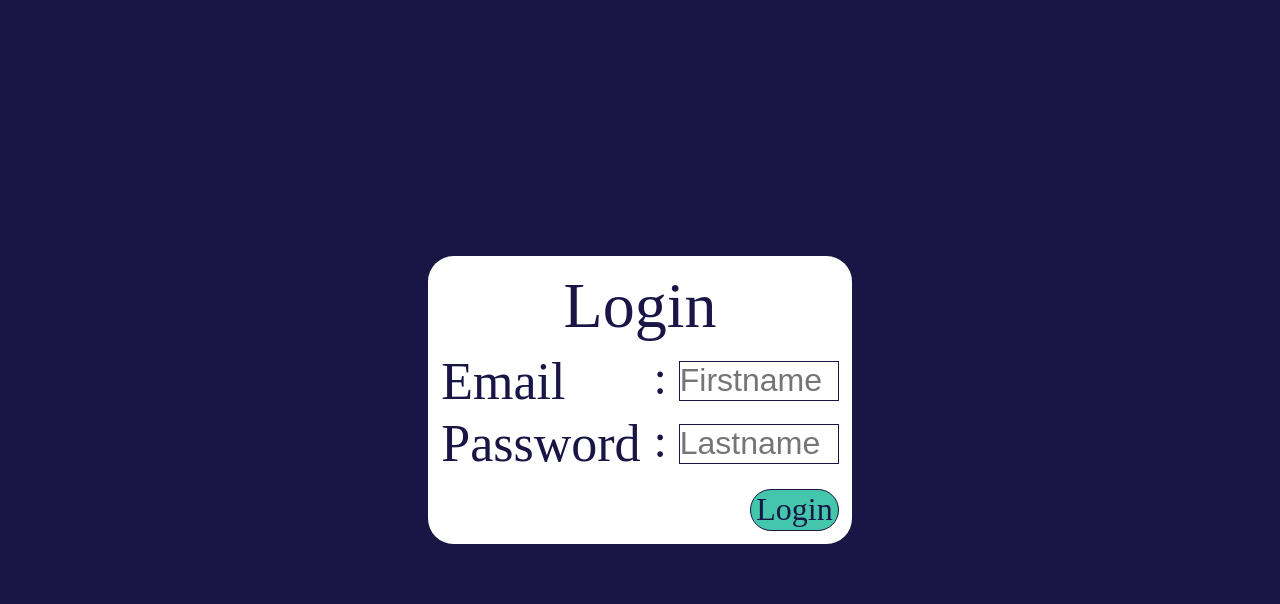
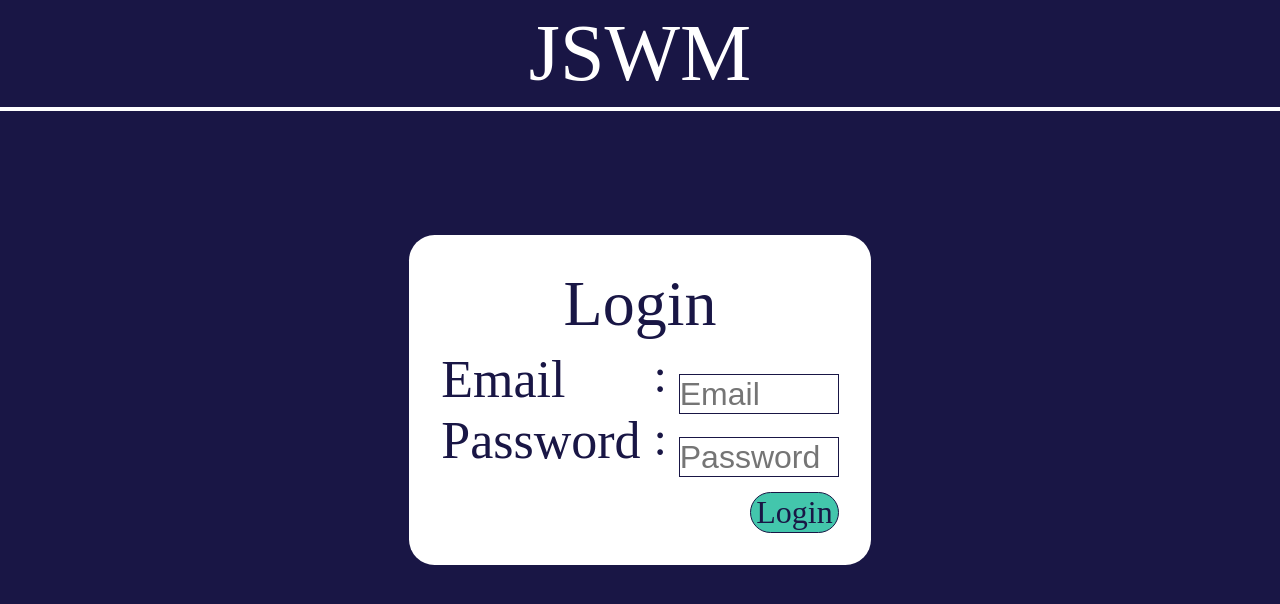
Before and after one commit to sidd19898/JSWM, a React app in the folder frontend/: page /login in a window 1280 px wide. Shown: the top 604 px of the page. Built offline with nearby package versions, Linux system fonts and the light colour scheme; the HTML template or start-up script is replaced by a standard one.

Commit message:
solved errors and integrated authentication

```diff
--- a/frontend/src/App.jsx
+++ b/frontend/src/App.jsx
@@ -2,6 +2,7 @@ import { BrowserRouter, Routes, Route } from "react-router-dom";
 import Landing from "./pages/landing.jsx"
 import Signup from "./pages/Signup.jsx";
 import Login from "./pages/Login.jsx"
+import Dashboard from "./pages/Dashboard.jsx";
 
 
 
@@ -14,6 +15,7 @@ function App() {
             <Route path="/landing" element={<Landing/>}/>
             <Route path="/signup" element={<Signup/>}/>
             <Route path="/login" element={<Login/>}/>
+            <Route path="/dashboard" element={<Dashboard/>}/>
           </Routes>
         </BrowserRouter>
     </div>
--- a/frontend/src/api/auth.js
+++ b/frontend/src/api/auth.js
@@ -14,7 +14,8 @@ alert(response.data.message)
 }
 
 export const login = async(ema,pass) => {
-    const response = await API.post("/user/login",{
+       console.log("AUTH.JS", { ema, pass });
+    const response = await API.post("/user/signin",{
         email:ema,
         password:pass
     });
--- a/frontend/src/components/Card.jsx
+++ b/frontend/src/components/Card.jsx
@@ -7,8 +7,10 @@ export function Card({children1,children2,children3,children4,children5,children
   setLastName,
   setEmail,
   setPassword}){
-    return(
+    return(<div>
+        <div className="usi">JSWM</div>
         <div className="card">
+
             <div className="realcard">
             <div className="cent">{children1}</div>
 
@@ -30,18 +32,24 @@ export function Card({children1,children2,children3,children4,children5,children
 </div>
 <div className="lods">
 <div>
+{setFirstName && (
     <input
             type="text"
             placeholder="Firstname"
             onChange={(e)=>setFirstName(e.target.value)}>
     </input>
+)}
+
 </div>
 <div>
+{setLastName && (
     <input
             type="text"
             placeholder="Lastname"
             onChange={(e)=>setLastName(e.target.value)}>
   </input>
+)}
+
   </div>
 <div>
     <input
@@ -63,6 +71,6 @@ export function Card({children1,children2,children3,children4,children5,children
 <div className="kod"><button onClick={onClick}className="pintos">{children6}</button></div>
 </div>
 </div>
-
+ </div>
     )
 }
--- a/frontend/src/components/allinone.css
+++ b/frontend/src/components/allinone.css
@@ -5,6 +5,16 @@ align-items: center;
 height: 100vh;
 background-color: #191645;
 flex-direction: column;
+}
+
+.usi{
+    text-align: center;
+    padding: 1vmin;
+    font-size: 10vmin;
+    color: white;background-color: #191645;
+    border-bottom: white solid 0.5vmin;
+    position: fixed;
+    width: 100%;
 }
 
 .start{
@@ -84,7 +94,7 @@ border: #191645 solid 2px;
 .realcard{
     background-color: white;
     color: #191645;
-    padding: 1vmax;
+    padding: 4vmin;
     width: fit-content;
     height: fit-content;
     border-radius: 2vmax;
--- a/frontend/src/pages/Dashboard.jsx
+++ b/frontend/src/pages/Dashboard.jsx
@@ -1,6 +1,8 @@
+import "../pages/allinone.css"
+
 export default function Dashboard(){
     return(
-        <div>
+        <div className="space">
             welcome to dashboard
         </div>
     )
--- a/frontend/src/pages/Login.css
+++ b/frontend/src/pages/Login.css
@@ -1,7 +1,9 @@
+/*
 .Login .end .lods div:nth-child(3),
 .Login .end .lods div:nth-child(4) {
   display: none;
 }
+*/
 
 .Login .end .psd div:nth-child(3),
 .Login .end .psd div:nth-child(4){
--- a/frontend/src/pages/Login.jsx
+++ b/frontend/src/pages/Login.jsx
@@ -10,14 +10,15 @@ const[password,setPassword] = useState("");
 const navigate = useNavigate();
 
 async function handleLogin(){
-    const response = await login(email,password)
-
+console.log("Email state:", email);
+    console.log("Password state:", password);
+const response = await login(email,password)
 
 if(response.status === 200){
       navigate("/dashboard")
 }
+
 }
-
 return(
     <div className="Login">
         <Card children1={"Login"}
--- /dev/null
+++ b/frontend/src/pages/allinone.css
@@ -0,0 +1,3 @@
+.space{
+    height: 100vh;
+}
```
Also changed, not shown: 1 other file (tests, documents, lock files or other folders).
